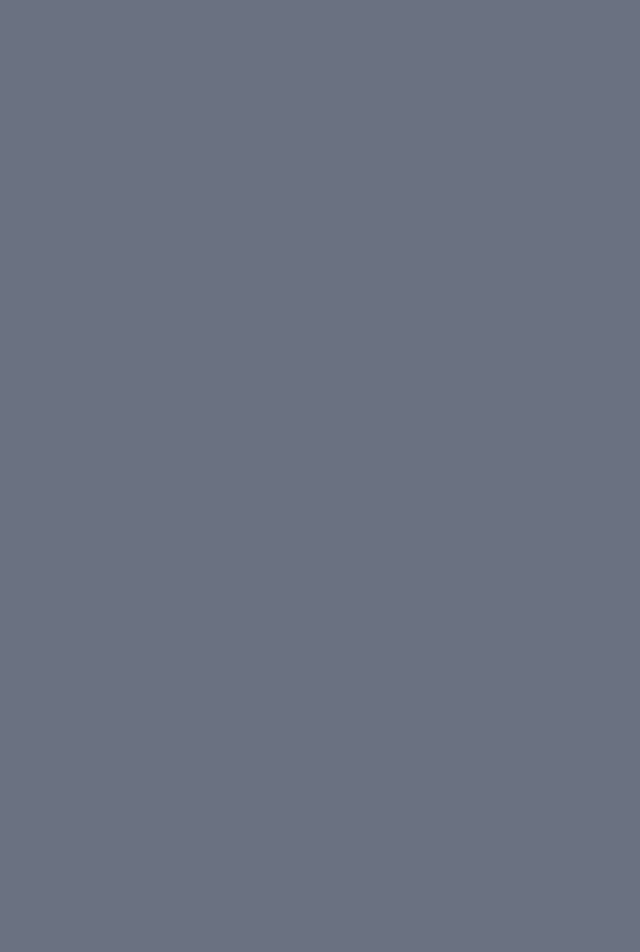
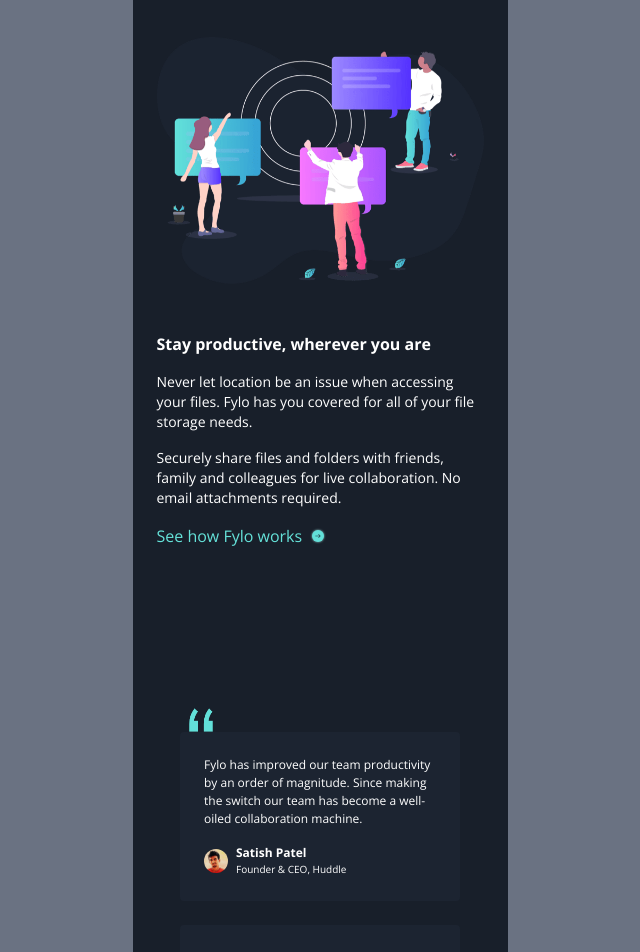
Before and after one commit to palafoxRen/LandingPage, a React (Vite) app: page / in a window 1280 px wide. Shown: the part 1848-2800 px from the top of the page, without its empty margins (320-960 px from the left). Before the commit the page ends 1377 px from the top, so only its background shows below. Built offline with nearby package versions, Linux system fonts and the light colour scheme; a web font is replaced by a local one.

Commit message:
Sexto commit - Ya me cansé profe, me duele la espalda

```diff
--- a/src/App.tsx
+++ b/src/App.tsx
@@ -1,4 +1,4 @@
-import { Header, Hero, Features} from "./components"
+import { Header, Hero, Features, Moreinformation, Testimonials} from "./components"
 
 function App() {
 
@@ -15,6 +15,8 @@
       <section className="bg-Navy-900 p-6">
         <Hero />
         <Features />
+        <Moreinformation />
+        <Testimonials />
       </section>
 
     </main>
--- a/src/components/Features.tsx
+++ b/src/components/Features.tsx
@@ -32,13 +32,13 @@
 
 export const Features = () => {
     return (
-        <div>
+        <div className="flex flex-col gap-20 mt-[140px]">
             {
                 FeaturesData.map(({title, description, iconUrl}: Feature) => (
+                    <div key={title} className="flex flex-col items-center text-center">
+                        <img src={iconUrl} alt={title}/>
                     <div>
-                    <img src={iconUrl} alt={title}/>
-                    <div>
-                        <h3>{title}</h3>
+                        <h3 className="font-bold mb-2">{title}</h3>
                         <p>{description}</p>
                     </div>
                 </div>
--- /dev/null
+++ b/src/components/More-information.tsx
@@ -0,0 +1,21 @@
+
+
+export const Moreinformation = () => {
+    return (
+        <div className="my-40">
+            <img className="mb-12" src="/images/illustration-stay-productive.png" alt="illustration stay productive"/>
+
+            <h2 className="font-bold mb-4"> Stay productive, wherever you are</h2>
+
+            <p className="text-sm mb-4">Never let location be an issue when accessing your files. Fylo has you covered for all of your file storage needs.</p>
+
+            <p className="text-sm mb-4">Securely share files and folders with friends, family and colleagues for live collaboration. No email attachments required.</p>
+
+            <a href="#" className="text-Teal-200 flex items-center gap-2">
+                <p>See how Fylo works</p>
+                <img src="/images/icon-arrow.svg"
+                alt="icon arrow" />
+            </a>
+        </div>
+    )
+}
--- /dev/null
+++ b/src/components/Testimonial-card.tsx
@@ -0,0 +1,26 @@
+interface Props {
+    name: string;
+    role: string;
+    image: string;
+    quote: string;
+}
+
+export const Testimonialcard = ({ name, role, image, quote }: Props) => {
+    return (
+        <div className="bg-Navy-850 rounded-sm p-6 w-[280px]">
+            <blockquote className="text-[12px] mb-4">{quote}</blockquote>
+
+            <div className="flex gap-2 items-center">
+
+                <img className="size-6 rounded-full" src={image} alt={name} />
+
+                <div>
+                    <h3 className="font-bold text-[.75rem]">{name}</h3>
+                    <p className="text-[.625rem]">{role}</p>
+                </div>
+
+            </div>
+
+        </div>
+    )
+}
--- /dev/null
+++ b/src/components/Testimonials.tsx
@@ -0,0 +1,45 @@
+import { Testimonialcard } from "./Testimonial-card";
+
+interface Testimonial {
+    name: string;
+    role: string;
+    image: string;
+    quote: string;
+}
+
+const testimonial: Testimonial[] = [
+    {
+        name: 'Satish Patel',
+        role: 'Founder & CEO, Huddle',
+        image: '/images/profile-1.jpg',
+        quote: 'Fylo has improved our team productivity by an order of magnitude. Since making the switch our team has become a well-oiled collaboration machine.'
+    },
+
+    {
+        name: 'Bruce McKenzie',
+        role: 'Founder & CEO, Huddle',
+        image: '/images/profile-2.jpg',
+        quote: 'Fylo has improved our team productivity by an order of magnitude. Since making the switch our team has become a well-oiled collaboration machine.'
+    },
+
+    {
+        name: 'Iva Boyd',
+        role: 'Founder & CEO, Huddle',
+        image: '/images/profile-3.jpg',
+        quote: 'Fylo has improved our team productivity by an order of magnitude. Since making the switch our team has become a well-oiled collaboration machine.'
+    }
+]
+
+export const Testimonials = () => {
+    return (
+        <div className="flex flex-col gap-6 items-center pt-6 relative">
+            <img className="size-6 absolute top-0 left-8" src="/images/bg-quotes.png" alt="bg quotes" />
+
+            {
+                testimonial.map((testimonial: Testimonial) =>(
+                    <Testimonialcard key={testimonial.name} {...testimonial}/>
+            ))
+            }
+        </div>
+    )
+}
--- a/src/components/index.ts
+++ b/src/components/index.ts
@@ -3,3 +3,5 @@
 export { Header } from "./Header";
 export { Hero } from "./Hero";
 export { Button } from "./Button";
+export { Moreinformation } from "./More-information";
+export { Testimonials } from "./Testimonials";
```
